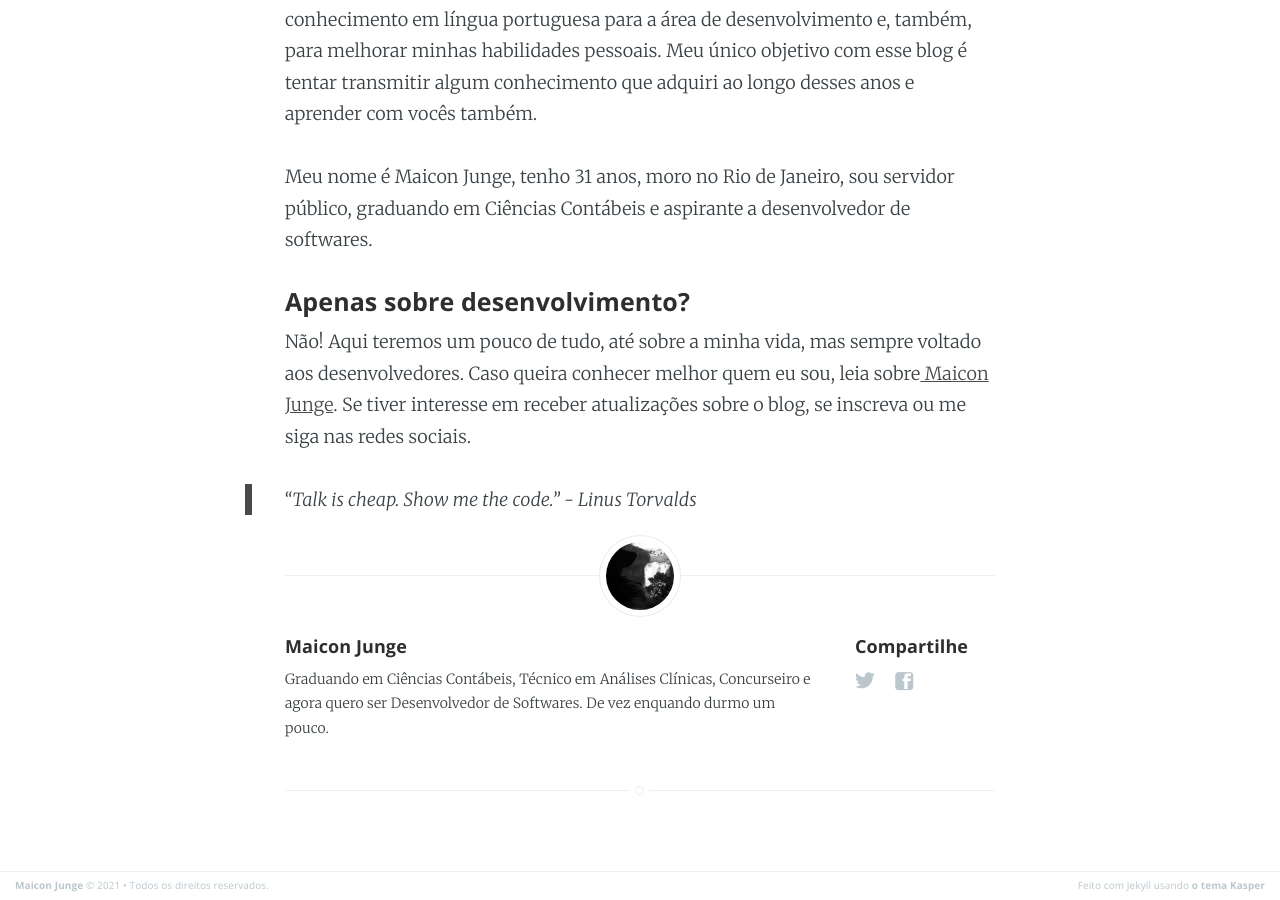
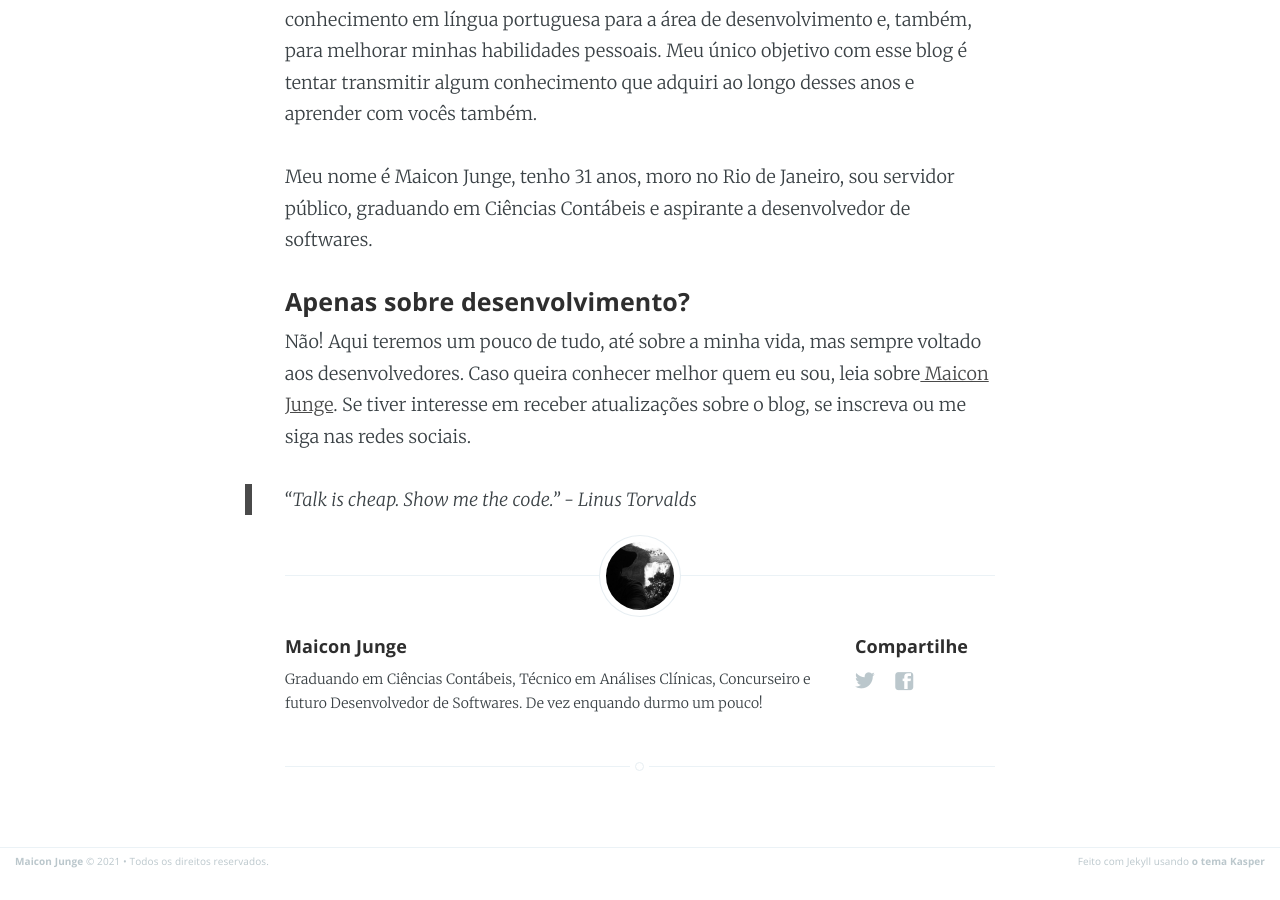
Before and after one commit to MaiconJunge/maiconjunge.github.io, a Jekyll site: the page built from _posts/2021-02-16-hello-world.markdown, in a window 1280 px wide and 900 px high, scrolled down 696 px. Built offline with Jekyll 4.4.1, drawn with Linux system fonts in a browser that asks for light colours; after the commit the page ends 1571 px from its top, so only the background shows below that.

Commit message:
Update post.html

```diff
--- a/_layouts/post.html
+++ b/_layouts/post.html
@@ -76,7 +76,7 @@ post_class: post-template
                     <h4> {{ site.author }} </h4>
                     <!-- Author Bio -->
                     <p>
-                        Graduando em Ciências Contábeis, Técnico em Análises Clínicas, Concurseiro e agora quero ser Desenvolvedor de Softwares. De vez enquando durmo um pouco.
+                        Graduando em Ciências Contábeis, Técnico em Análises Clínicas, Concurseiro e futuro Desenvolvedor de Softwares. De vez enquando durmo um pouco!
                     </p>
                 </section>
             {% endif %}
```
